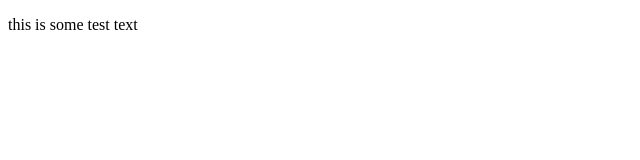
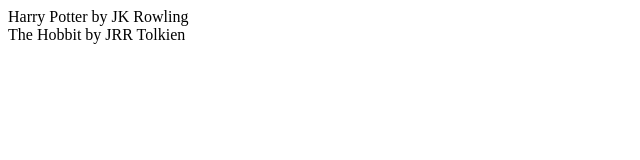
Before and after one commit to jsporle/odin-javascript-library, a plain HTML site: page index.html in a window 1280 px wide. Shown: the whole page, without its empty margins (0-640 px from the left). Drawn offline with Linux system fonts and the light colour scheme.

Commit message:
test library creation

```diff
--- a/index.html
+++ b/index.html
@@ -5,11 +5,12 @@
     <meta name="viewport" content="width=device-width, initial-scale=1.0">
     <title>Odin Javascript Library</title>
     <link rel="stylesheet" href="style.css">
-    <script src="index.js"></script>
+    <script src="index.js" defer></script>
 </head>
 <body>
-
-    <p>this is some test text</p>
+    <div class="container">
+        <div class="current-library"></div>
+    </div>
 
 </body>
 </html>
--- a/index.js
+++ b/index.js
@@ -0,0 +1,32 @@
+const myLibrary = [];
+
+
+function Book(title, author, status) {
+    if (!new.target) {
+        throw Error("Constructor called without 'new' operator");
+    }
+    this.ID = crypto.randomUUID(); // assign random ID each time
+    this.title = title;
+    this.author = author;
+    this.status = status;
+}
+
+function addBookToLibrary(bookObject) {
+    myLibrary.push(bookObject);
+}
+
+const harryPotter = new Book("Harry Potter", "JK Rowling", "Read");
+const theHobbit = new Book("The Hobbit", "JRR Tolkien", "Not read");
+
+addBookToLibrary(harryPotter);
+addBookToLibrary(theHobbit);
+
+const libraryContainer = document.querySelector('.current-library');
+
+myLibrary.forEach((item) => {
+    const bookDiv = document.createElement("div");
+    bookDiv.id = item.ID;
+    bookDiv.classList.add("book-card");
+    bookDiv.textContent = `${item.title} by ${item.author}`;
+    libraryContainer.appendChild(bookDiv);
+});
```
